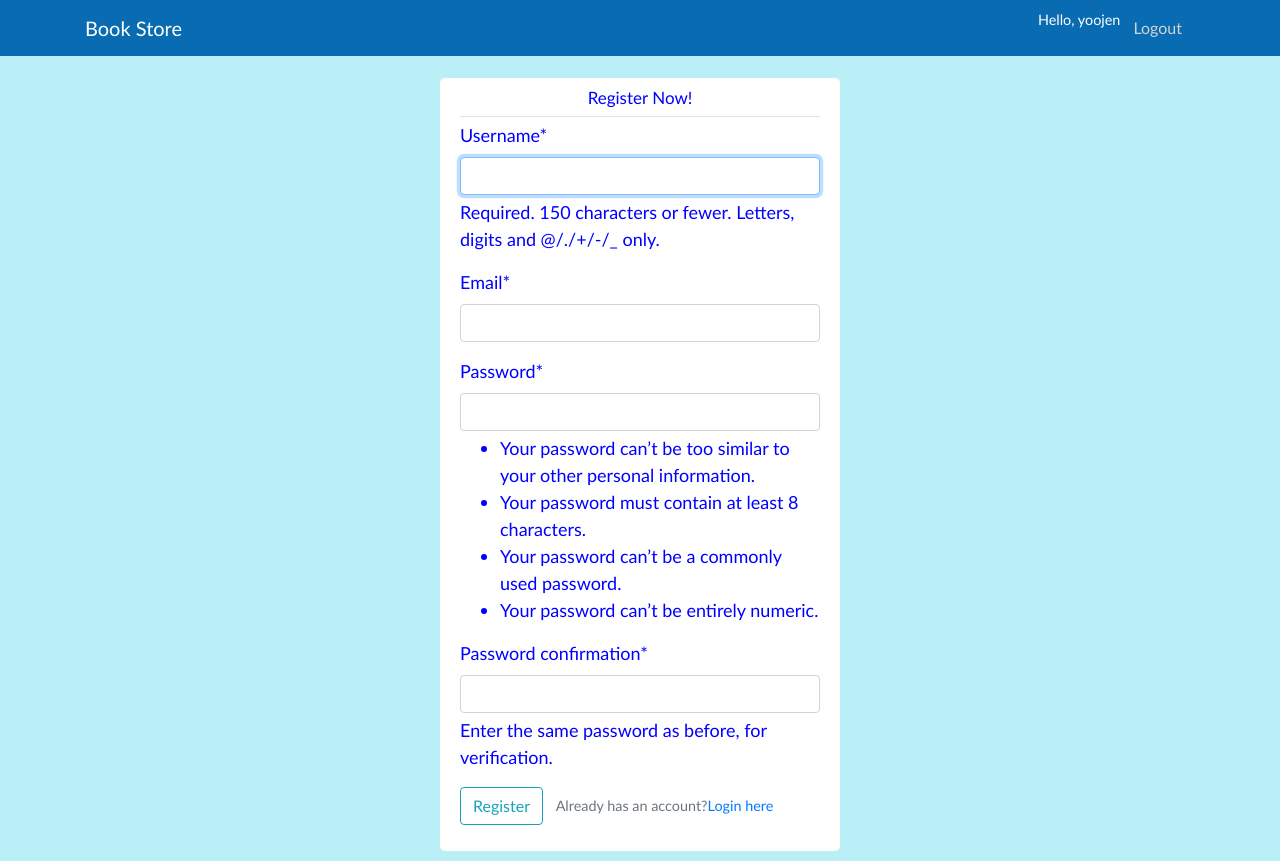
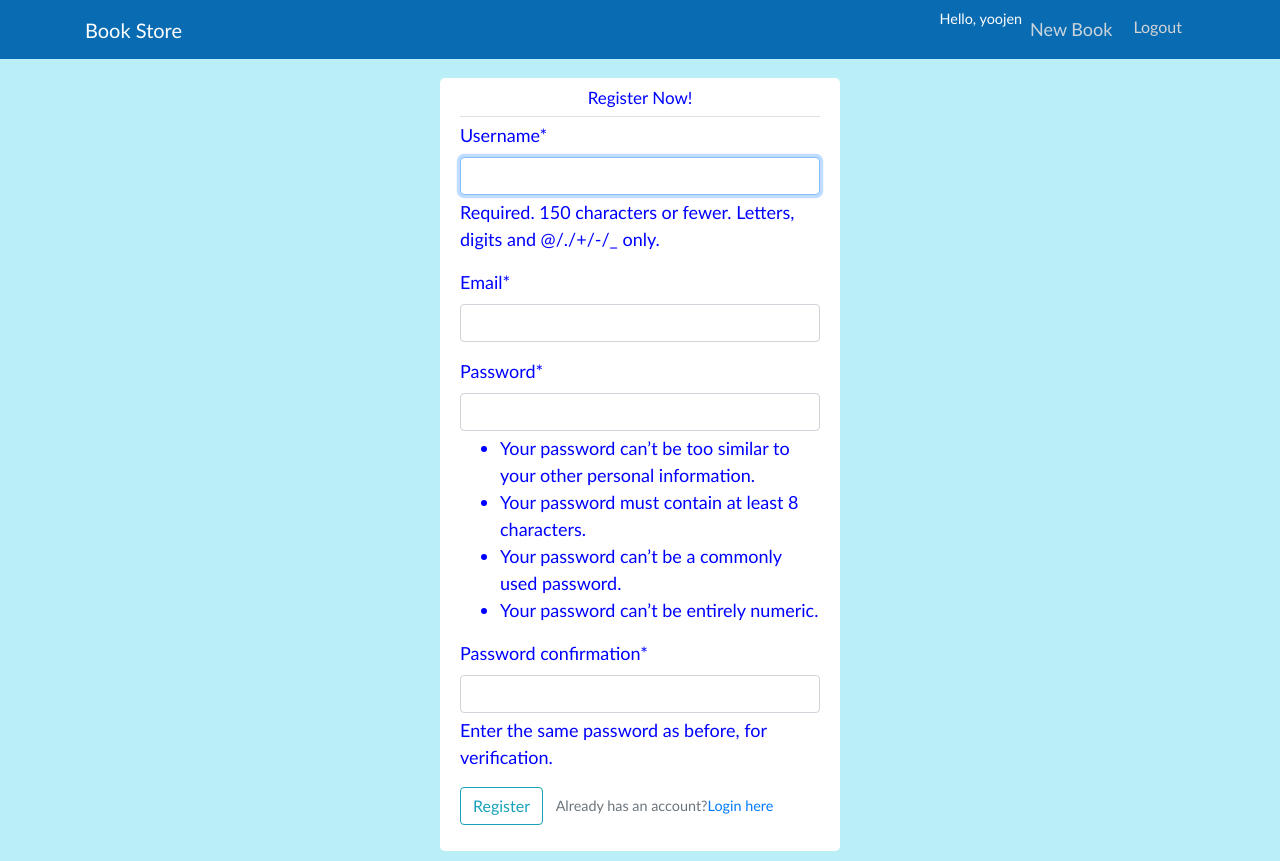
Before and after one commit to yoojen/100faceofalx, a Django app: template django_projects/books_app/books/templates/books/register.html in a window 1280 px wide. Run offline with Django 5.2, Linux system fonts and the light colour scheme; the template is opened without the code that fills it: values that come from a table or form of the project are taken from there, others are empty; a user stored in the database is signed in; some libraries are stand-ins or nearby versions.

Commit message:
added new book link in nav

```diff
--- a/django_projects/books_app/books/templates/books/base.html
+++ b/django_projects/books_app/books/templates/books/base.html
@@ -119,6 +119,9 @@
             <div class="navbar-nav">
               {% if user.is_authenticated %}
               <small style="color: white">Hello, {{user.username}}</small>
+              <a class="nav-item nav-link" href="{% url 'book-add' %}"
+                >New Book</a
+              >
               <form action="{% url 'logout' %}" method="post">
                 {% csrf_token %}
                 <button
```
